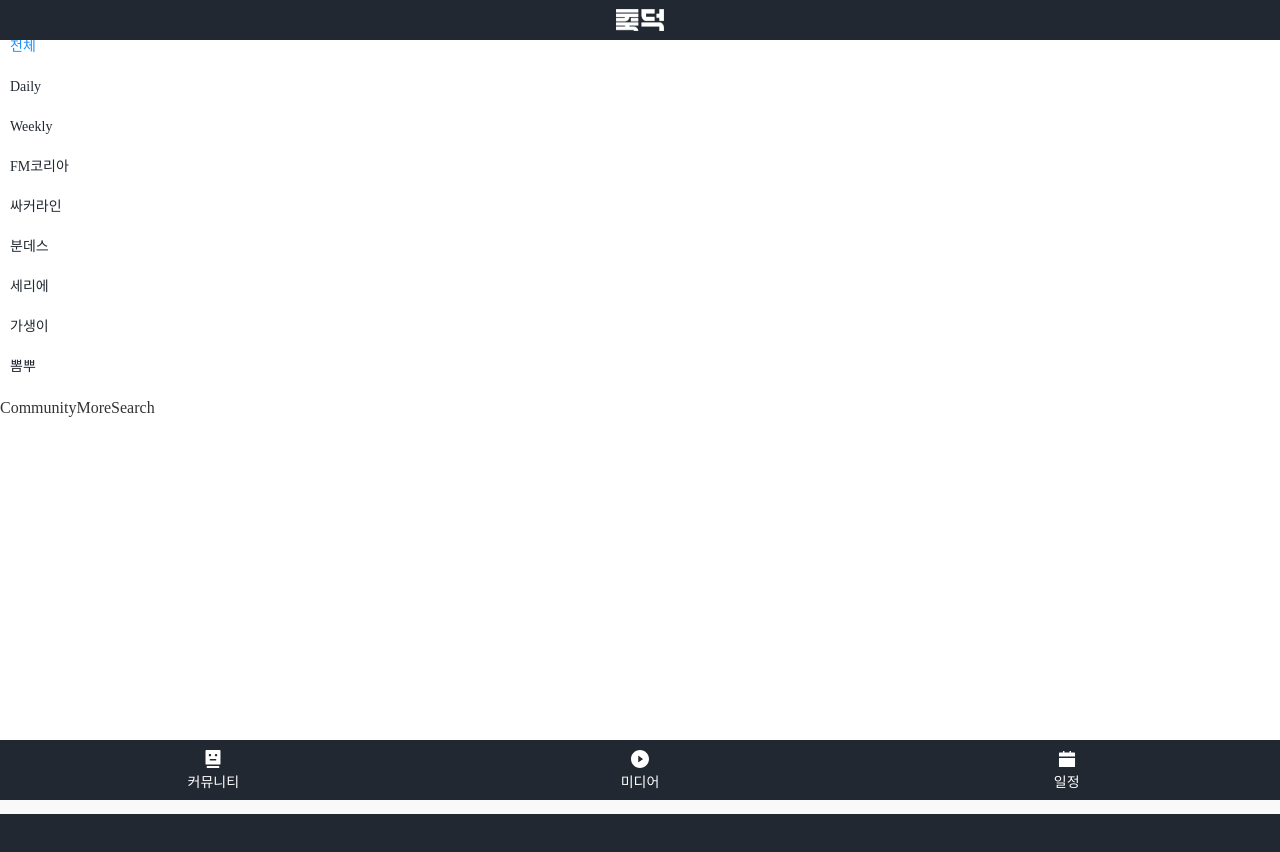
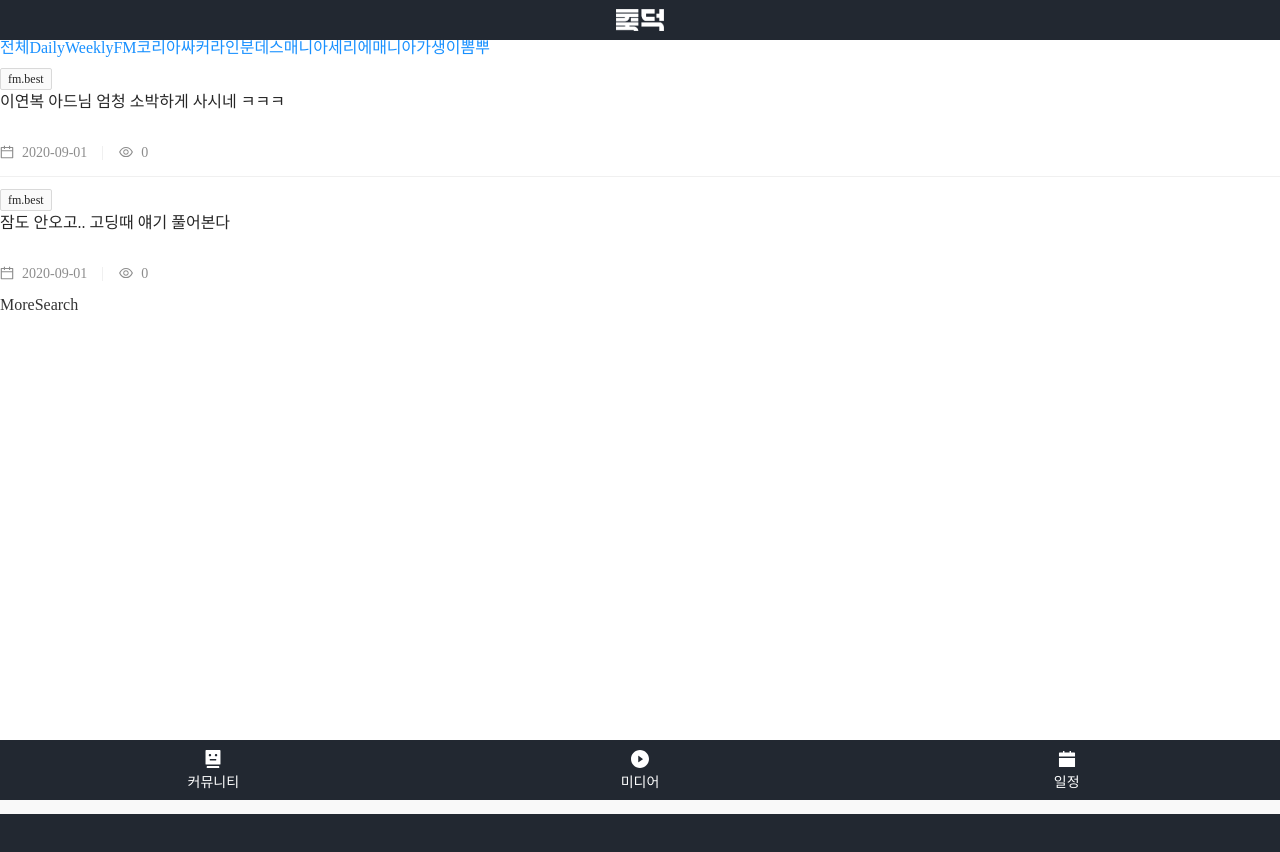
Before and after one commit to hoiheart/chukduk, a Next.js app in the folder app/: page /community in a window 1280 px wide. Shown: the top 852 px of the page. Built offline with nearby package versions, Linux system fonts and the light colour scheme.

Commit message:
feat: :lipstick: list

```diff
--- a/app/components/list/Community.tsx
+++ b/app/components/list/Community.tsx
@@ -1,12 +1,38 @@
+import React from 'react'
+import { List, Space, Tag } from 'antd'
+import { CalendarOutlined, EyeOutlined } from '@ant-design/icons'
 const Community = () => {
-  const list = [
-
+  const listData = [
+    { _id: { $oid: '5f2325b38e9b1eb09e4f698f' }, bbs: 'fmkorea', no: '3013927324', category: 'fm.best', date: { $date: { $numberLong: '1596138930885' } }, hasImage: true, hasMovie: false, title: '이연복 아드님 엄청 소박하게 사시네 ㅋㅋㅋ', url: 'https://www.fmkorea.com/best/3013927324', views: { $numberInt: '0' } },
+    { _id: { $oid: '5f2325b38e9b1eb09e4f699a' }, bbs: 'fmkorea', no: '3013886345', category: 'fm.best', date: { $date: { $numberLong: '1596138931224' } }, hasImage: true, hasMovie: false, title: '잠도 안오고.. 고딩때 얘기 풀어본다', url: 'https://www.fmkorea.com/best/3013886345', views: { $numberInt: '0' } }
   ]
 
+  const IconText = ({ icon, text }) => (
+    <Space>
+      {React.createElement(icon)}
+      {text}
+    </Space>
+  )
+
   return (
-    <>
-      Community
-    </>
+    <List
+      itemLayout="vertical"
+      dataSource={listData}
+      renderItem={item => (
+        <List.Item
+          key={item.title}
+          actions={[
+            <IconText icon={CalendarOutlined} text="2020-09-01" key="date" />,
+            <IconText icon={EyeOutlined} text="0" key="views" />
+          ]}
+        >
+          <Tag key={item.category}>{item.category}</Tag>
+          <List.Item.Meta
+            title={<a href={item.url}>{item.title}</a>}
+          />
+        </List.Item>
+      )}
+    />
   )
 }
 
--- a/app/components/list/Tab.tsx
+++ b/app/components/list/Tab.tsx
@@ -2,7 +2,6 @@
 import * as React from 'react'
 // import { useState } from 'react'
 import Link from 'next/link'
-import { Tabs } from 'antd-mobile'
 
 type Menu = 'community' | 'media'
 
@@ -20,8 +19,8 @@ const Tab = ({ menu }: { menu: Menu }) => {
       { href: '/community/weekly', title: 'Weekly' },
       { href: '/community/fmkorea', title: 'FM코리아' },
       { href: '/community/soccerline', title: '싸커라인' },
-      { href: '/community/bundes', title: '분데스' },
-      { href: '/community/seriea', title: '세리에' },
+      { href: '/community/bundes', title: '분데스매니아' },
+      { href: '/community/seriea', title: '세리에매니아' },
       { href: '/community/gasengi', title: '가생이' },
       { href: '/community/ppomppu', title: '뽐뿌' }
     ],
@@ -29,7 +28,7 @@ const Tab = ({ menu }: { menu: Menu }) => {
       { href: '/media', title: '전체' },
       { href: '/media/epl', title: 'EPL' },
       { href: '/media/primera', title: 'LaLiga' },
-      { href: '/media/bundesliga', title: 'Bundes' },
+      { href: '/media/bundesliga', title: 'Bundesliga' },
       { href: '/media/seria', title: 'SerieA' },
       { href: '/media/uefa', title: 'UEFA' },
       { href: '/media/epl', title: 'EPL' },
@@ -47,7 +46,7 @@ const Tab = ({ menu }: { menu: Menu }) => {
 
   return (
     <div className="tab">
-      <Tabs tabs={categories} renderTabBar={props => <Tabs.DefaultTabBar {...props} renderTab={TabLink} page={categories.length} />} />
+      {categories.map(v => <TabLink key={v.title} href={v.href} title={v.title} />)}
     </div>
   )
 }
--- a/app/next.config.js
+++ b/app/next.config.js
@@ -1,8 +1,4 @@
-const path = require('path')
-const withCSS = require('@zeit/next-css')
-const withSass = require('@zeit/next-sass')
-
-module.exports = withSass(withCSS({
+module.exports = {
   async rewrites () {
     return [
       {
@@ -15,31 +11,5 @@ module.exports = withSass(withCSS({
     return {
       '/': { page: '/community' }
     }
-  },
-  sassOptions: {
-    includePaths: [path.join(__dirname, 'scss')]
-  },
-  webpack: (config, { isServer }) => {
-    if (isServer) {
-      const antStyles = /antd-mobile\/.*?\/style.*?/
-      const origExternals = [...config.externals]
-      config.externals = [
-        (context, request, callback) => {
-          if (request.match(antStyles)) return callback()
-          if (typeof origExternals[0] === 'function') {
-            origExternals[0](context, request, callback)
-          } else {
-            callback()
-          }
-        },
-        ...(typeof origExternals[0] === 'function' ? [] : origExternals)
-      ]
-
-      config.module.rules.unshift({
-        test: antStyles,
-        use: 'null-loader'
-      })
-    }
-    return config
   }
-}))
+}
--- a/app/package.json
+++ b/app/package.json
@@ -11,14 +11,10 @@
   "dependencies": {
     "@ant-design/icons": "^4.2.2",
     "@apollo/client": "3.1.1",
-    "@zeit/next-css": "1.0.1",
-    "@zeit/next-sass": "^1.0.1",
-    "antd-mobile": "2.2.5",
-    "babel-plugin-import": "^1.2.1",
+    "antd": "^4.6.2",
     "graphql": "^15.3.0",
     "next": "^9.5.2",
     "node-sass": "^4.14.1",
-    "null-loader": "2.0.0",
     "react": "^16.13.1",
     "react-dom": "^16.13.1"
   },
--- a/app/pages/_app.tsx
+++ b/app/pages/_app.tsx
@@ -4,6 +4,7 @@ import { ApolloProvider } from '@apollo/client'
 import { useApollo } from '../lib/apolloClient'
 import Header from '../components/layout/Header'
 import Footer from '../components/layout/Footer'
+import 'antd/dist/antd.css'
 import '../scss/app.scss'
 
 const App = ({ Component, pageProps }: AppProps) => {
```
Also changed, not shown: app/.babelrc (deleted), 2 other files (tests, documents, lock files or other folders).
